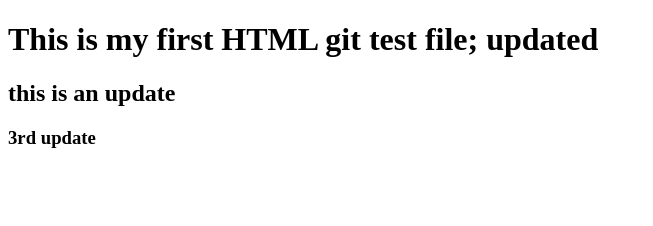
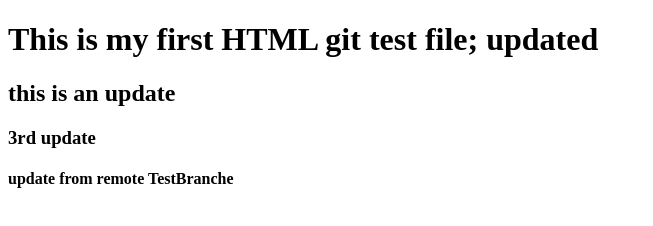
Before and after one commit to MoniqueWillems1984/PracticeGit2, a plain HTML site: page index.html in a window 1280 px wide. Shown: the whole page, without its empty margins (0-653 px from the left). Drawn offline with Linux system fonts and the light colour scheme.

Commit message:
Commit update from remote TestBranche

```diff
--- a/index.html
+++ b/index.html
@@ -10,5 +10,6 @@
     <h1>This is my first HTML git test file; updated</h1>
     <h2>this is an update</h2>
     <h3>3rd update</h3>
+    <h4>update from remote TestBranche</h4>
 </body>
 </html>
```
